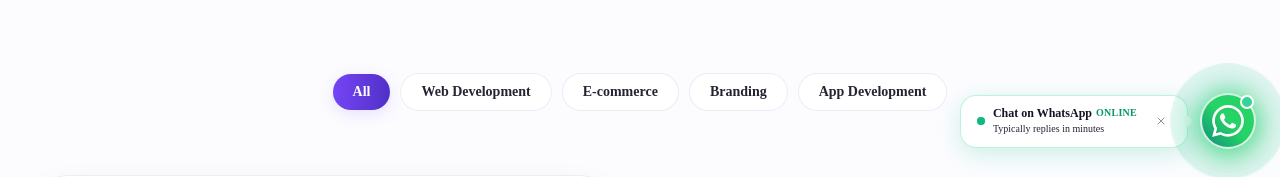
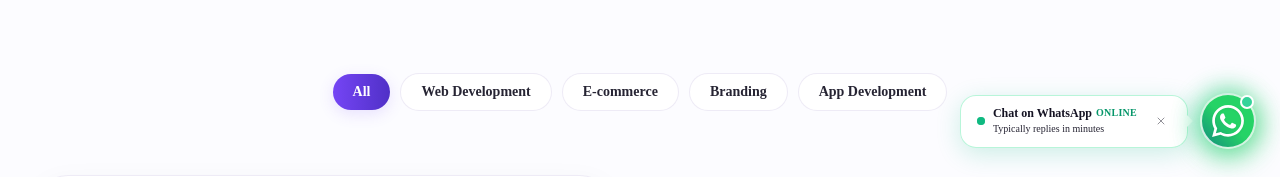
Before and after one commit to Lavish-Root/Uniquova, a Next.js app: page /our-work in a window 1280 px wide. Shown: the part 623-800 px from the top of the page. Built offline with nearby package versions, Linux system fonts and the light colour scheme; no server answers.

Commit message:
feat: fixed whatsapp icon blink

```diff
--- a/src/app/globals.css
+++ b/src/app/globals.css
@@ -666,3 +666,22 @@
 .animate-uq-word-enter {
   animation: uqWordEnter 0.45s cubic-bezier(0.22, 1, 0.36, 1) forwards;
 }
+
+@keyframes pingInterval5s {
+  0% {
+    transform: scale(1);
+    opacity: 0.75;
+  }
+  20% {
+    transform: scale(1.85);
+    opacity: 0;
+  }
+  100% {
+    transform: scale(1.85);
+    opacity: 0;
+  }
+}
+
+.animate-ping-5s {
+  animation: pingInterval5s 5s cubic-bezier(0, 0, 0.2, 1) infinite;
+}
--- a/src/components/FloatingWhatsAppButton.tsx
+++ b/src/components/FloatingWhatsAppButton.tsx
@@ -130,8 +130,8 @@ export default function FloatingWhatsAppButton() {
 
       {/* Main Floating WhatsApp Circular Icon with Rich Animations */}
       <div className="relative group">
-        {/* Pulsing Outer Radiation Wave 1 */}
-        <span className="absolute -inset-2 rounded-full bg-emerald-500/30 animate-ping pointer-events-none" />
+        {/* Pulsing Outer Radiation Wave 1 (blinks once every 5s) */}
+        <span className="absolute -inset-2 rounded-full bg-emerald-500/30 animate-ping-5s pointer-events-none" />
 
         {/* Pulsing Outer Wave 2 (Slightly slower) */}
         <span className="absolute -inset-1 rounded-full bg-gradient-to-r from-emerald-400 to-[#25D366] opacity-60 blur-md group-hover:opacity-100 transition-opacity pointer-events-none" />
```
